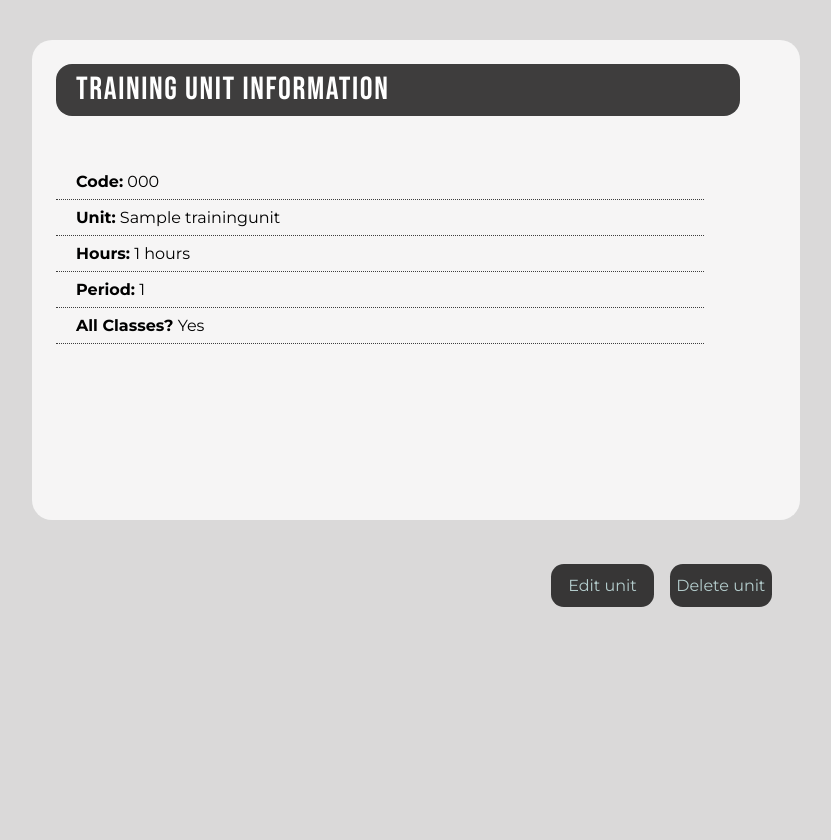
After one commit to maviam/appofficecourse, a Django app: template course/templates/course/training_unit/unit.html in a window 1280 px wide. The commit adds this page. Shown: the whole page, without its empty margins (224-1055 px from the left). Run offline with Django 5.2, Linux system fonts and the light colour scheme; the template is opened without the code that fills it: values that come from a table or form of the project are taken from there, others are empty; tables that the repository leaves empty hold one stand-in row (values such as "Sample post").

Commit message:
See units information

```diff
--- a/course/templates/course/training_unit/list.html
+++ b/course/templates/course/training_unit/list.html
@@ -29,7 +29,7 @@
                         {% endif %}
                     </td>
                     <td class="table-cel center">
-                        <a href="#">Edit</a>
+                        <a href="{% url "course:see_unit" unit.code %}">Edit</a>
                         <a href="#">Delete</a>
                     </td>
                 </tr>
--- /dev/null
+++ b/course/templates/course/training_unit/unit.html
@@ -0,0 +1,27 @@
+{% extends "global/base.html" %}
+
+{% block content %}
+    <main class="data">
+        <span class="title">TRAINING UNIT INFORMATION</span>
+        <div class="student-information">
+            <p><b>Code:</b> {{ unit.code }}</p>
+            <p><b>Unit:</b> {{ unit.subject }}</p>
+            <p><b>Hours:</b> {{ unit.hours }} hours</p>
+            <p><b>Period:</b> {{ unit.period }}</p>
+            <p>
+                <b>All Classes?</b>
+                {% if unit.all_classes %}
+                    Yes
+                {% else %}
+                    No
+                {% endif %}
+            </p>
+        </div>
+    </main>
+    <div class="buttons">
+        <a href="#">Edit unit</a>
+        <a href="#">
+            Delete unit
+        </a>
+    </div>
+{% endblock content %}
--- a/course/urls.py
+++ b/course/urls.py
@@ -11,5 +11,6 @@ urlpatterns = [
     path('course/student/', views.create_student, name='new_student'),
     path('student/list/', views.list_of_students, name='students_list'),
     path('training-unit/list/', views.list_of_training_units, name='units_list'),
+    path('training-unit/<int:unit_code>', views.unit_information, name='see_unit'),
     path('', views.index, name='class_index')
 ]
```
Also changed, not shown: course/views/training_unit_views.py (+13 -0 lines).
